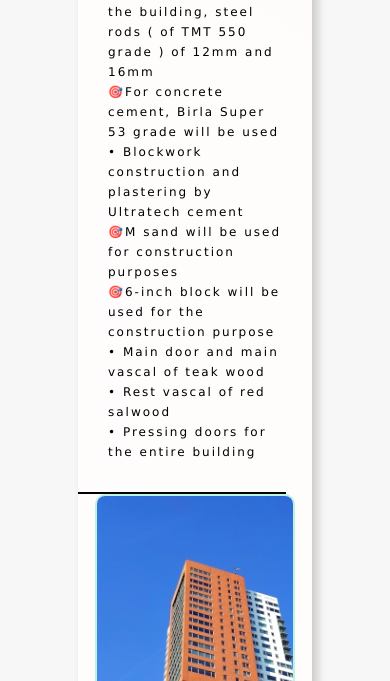
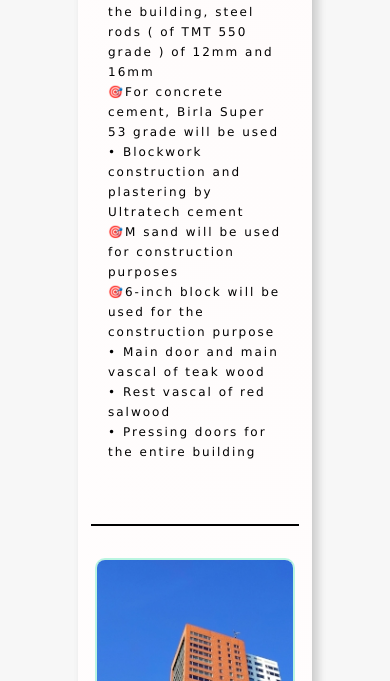
Before and after one commit to Nasreena847/construction, a website: page pricing.html in a window 390 px wide. Shown: the part 163-844 px from the top of the page. Drawn offline with nearby package versions, Linux system fonts and the light colour scheme; a script that the page names is missing.

Commit message:
Update style.css

```diff
--- a/style.css
+++ b/style.css
@@ -1931,6 +1931,9 @@ overflow: hidden;
 .pricing-containers .pricing-container1, .pricing-container2, .pricing-container3, .pricing-container4
 {
     display: flex;
+    flex-direction: column;
+    align-items: center;
+    justify-content: center;
     gap: 30px;
     margin: 30px;
     width: 60%;
@@ -1938,6 +1941,12 @@ overflow: hidden;
     background:conic-gradient(at 0% 0%, snow, white);
     min-height: 60vh;
     min-height: 80svh;
+}
+
+.row{
+   display: flex;
+   align-items: center;
+   justify-content: center;
 }
 
 .price-info
@@ -1973,14 +1982,15 @@ overflow: hidden;
 
 }
 
+
+
 .divider{
   opacity: 0;
   width: 2px;
   height: 20em;
   background-color: #000;
   position: relative;
-  top: 6em;
-  left: 1em;
+
 }
 
 @keyframes scale-up-ver-top{
@@ -2026,7 +2036,7 @@ overflow: hidden;
     place-items: center;
     border-radius: 10px;
     border: 2px solid rgb(186, 245, 225);
-    left: 6em;
+    left: 1em;
 }
 
 .slide-track
@@ -2113,11 +2123,11 @@ overflow: hidden;
   transition: color 0.8s ease;
 }
 
-
-@media (max-width: 1487px){
-  .button{
-    right: 15em;
-  }
+@media (max-width: 1115px){
+	.row{
+	 flex-direction: column;
+         gap: 2em;
+	}
 }
 
 @media(max-width: 1177px) {
```
